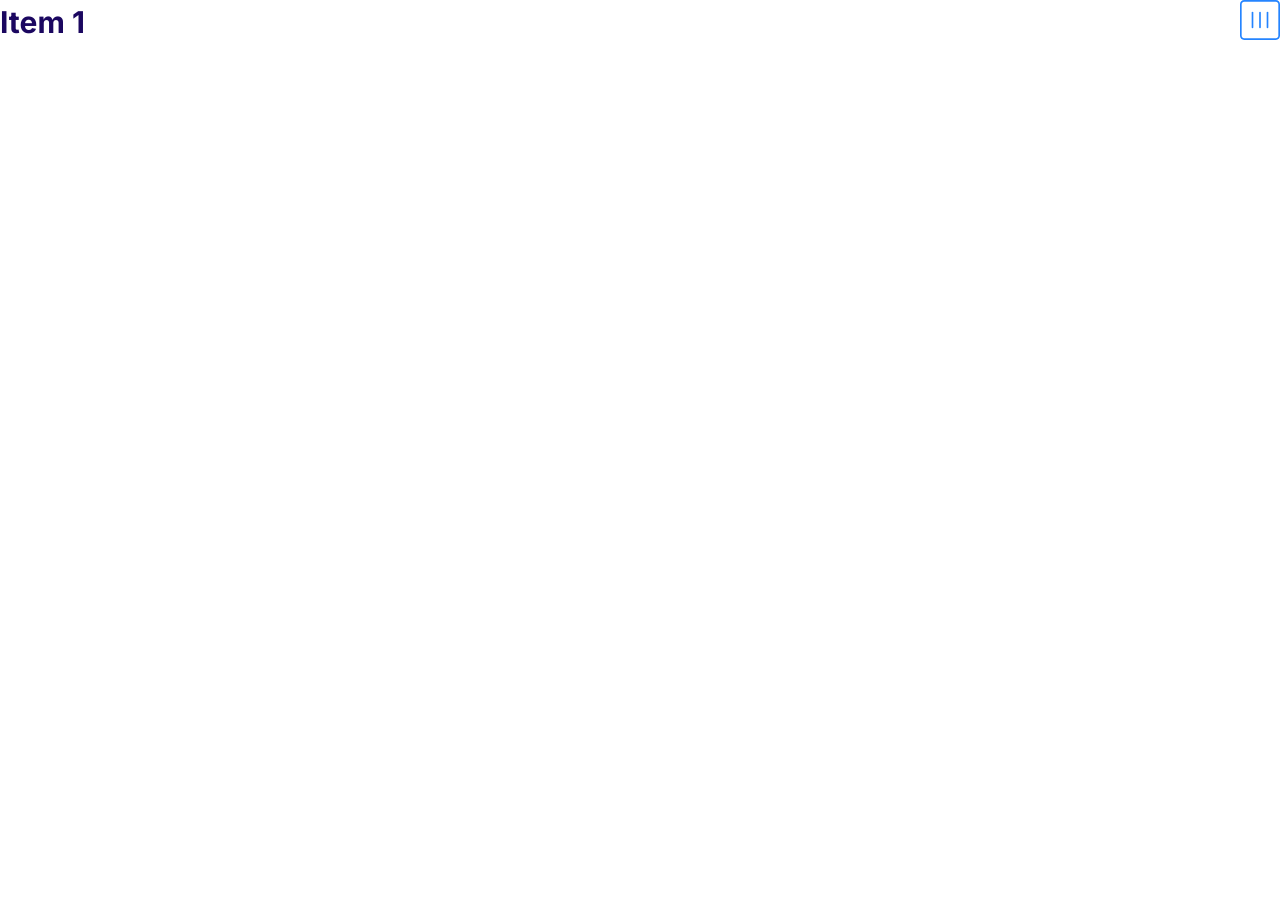
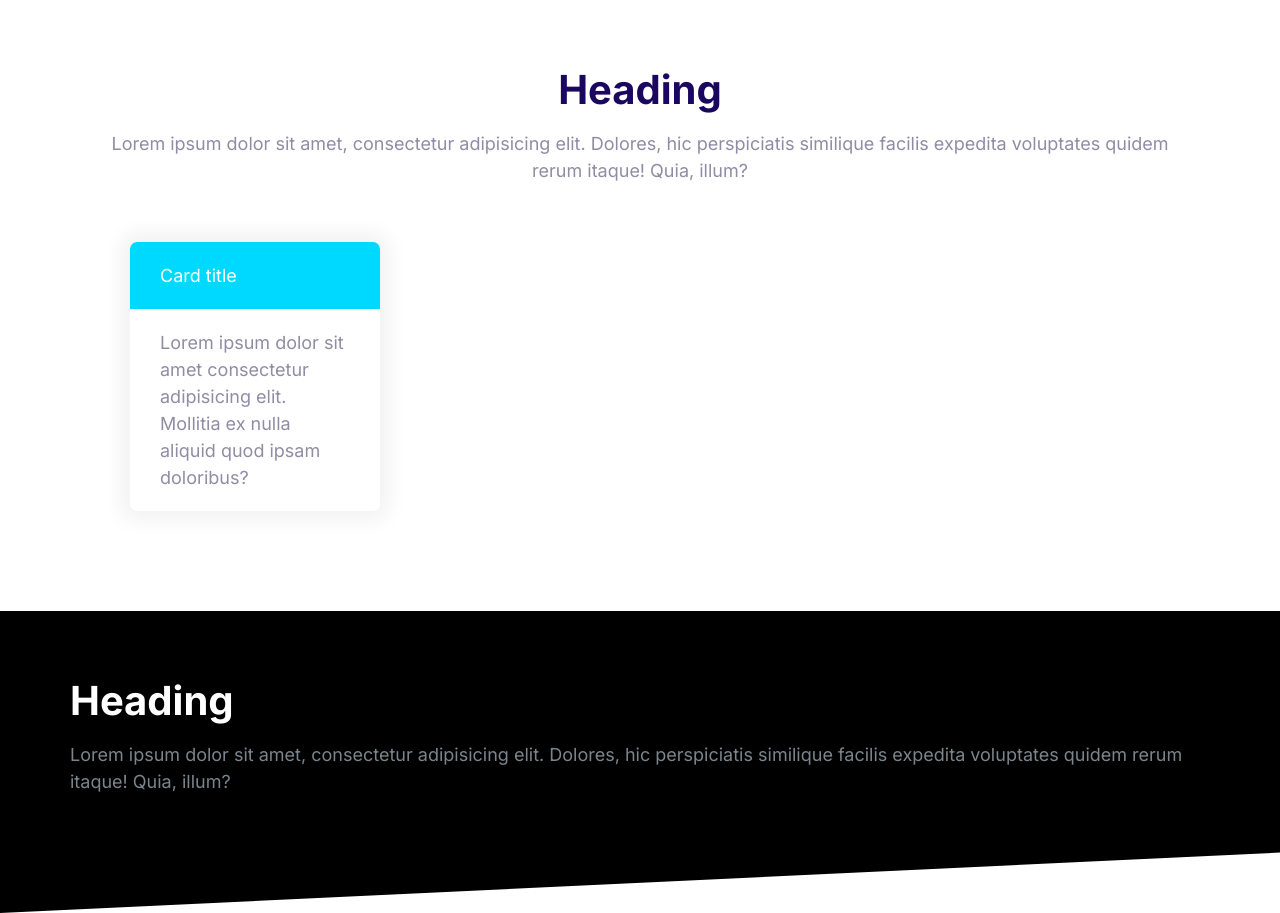
Before and after one commit to AnchyN/Moshify, a plain HTML site: page index.html in a window 1280 px wide. Before the commit the page ends 800 px from the top, so only its background shows below. Drawn offline with Linux system fonts and the light colour scheme.

Commit message:
Blocks created.

```diff
--- a/CSS/styles.css
+++ b/CSS/styles.css
@@ -589,3 +589,42 @@ height: 40px;
   max-height: 100vh; /* with max-height we allow to strech vertically but not more then its content, with the height property the content area would take up the entire height of the viewport */
   opacity: 1;
 }
+
+/* Blocks */
+
+.block {
+  --padding-vertical: 6rem;
+  padding: var(--padding-vertical) 2rem;
+}
+
+.block__header {
+  text-align: center;
+}
+
+.block__heading {
+  margin-top: 0;
+}
+
+.block--dark {
+  background: #000;
+  color: #7b858b;
+}
+
+.block--dark .block__heading {
+  color: #fff;
+}
+
+.block--skewed-right {
+  padding-bottom: calc(var(--padding-vertical) + 4rem);
+  clip-path: polygon(0% 0%, 100% 0%, 100% 100%, 0% 80%); /* x and y offsets */
+}
+
+.block--skewed-left {
+  padding-bottom: calc(var(--padding-vertical) + 4rem);
+  clip-path: polygon(0% 0%, 100% 0%, 100% 80%, 0% 100%); /* x and y offsets */
+}
+
+.container {
+  max-width: 1140px;
+  margin: 0 auto; /* if we have extra space it will be equally distributet inside this block */
+}
--- a/index.html
+++ b/index.html
@@ -14,21 +14,35 @@
     <link rel="stylesheet" href="CSS/styles.css" />
   </head>
   <body>
-    <div class="collapsible">
-      <header class="collapsible__header">
-        <h2 class="collapsible__heading">Item 1</h2>
-        <svg class="icon icon--primary collapsible__menu">
-          <use xlink:href="images/sprite.svg#menu"></use>
-        </svg>
+    <section class="block container">
+      <header class="block__header">
+        <h2 class="block__heading">Heading</h2>
+        <p>
+          Lorem ipsum dolor sit amet, consectetur adipisicing elit. Dolores, hic
+          perspiciatis similique facilis expedita voluptates quidem rerum
+          itaque! Quia, illum?
+        </p>
       </header>
-      <div class="collapsible__content">
+      <div style="width: 30%; padding: 4rem">
+        <div class="card card--secondary">
+          <header class="card__header">Card title</header>
+          <div class="card__body">
+            Lorem ipsum dolor sit amet consectetur adipisicing elit. Mollitia ex
+            nulla aliquid quod ipsam doloribus?
+          </div>
+        </div>
+      </div>
+    </section>
+    <section class="block block--dark block--skewed-left">
+      <div class="container">
+        <h2 class="block__heading">Heading</h2>
         <p>
-          Lorem ipsum dolor sit, amet consectetur adipisicing elit. Perspiciatis
-          doloribus eos beatae atque mollitia labore explicabo expedita facilis
-          ipsam dignissimos!
+          Lorem ipsum dolor sit amet, consectetur adipisicing elit. Dolores, hic
+          perspiciatis similique facilis expedita voluptates quidem rerum
+          itaque! Quia, illum?
         </p>
       </div>
-    </div>
+    </section>
     <script src="js/main.js"></script>
   </body>
 </html>
```
Also changed, not shown: components/blocks.html (added, +29 -0 lines).
